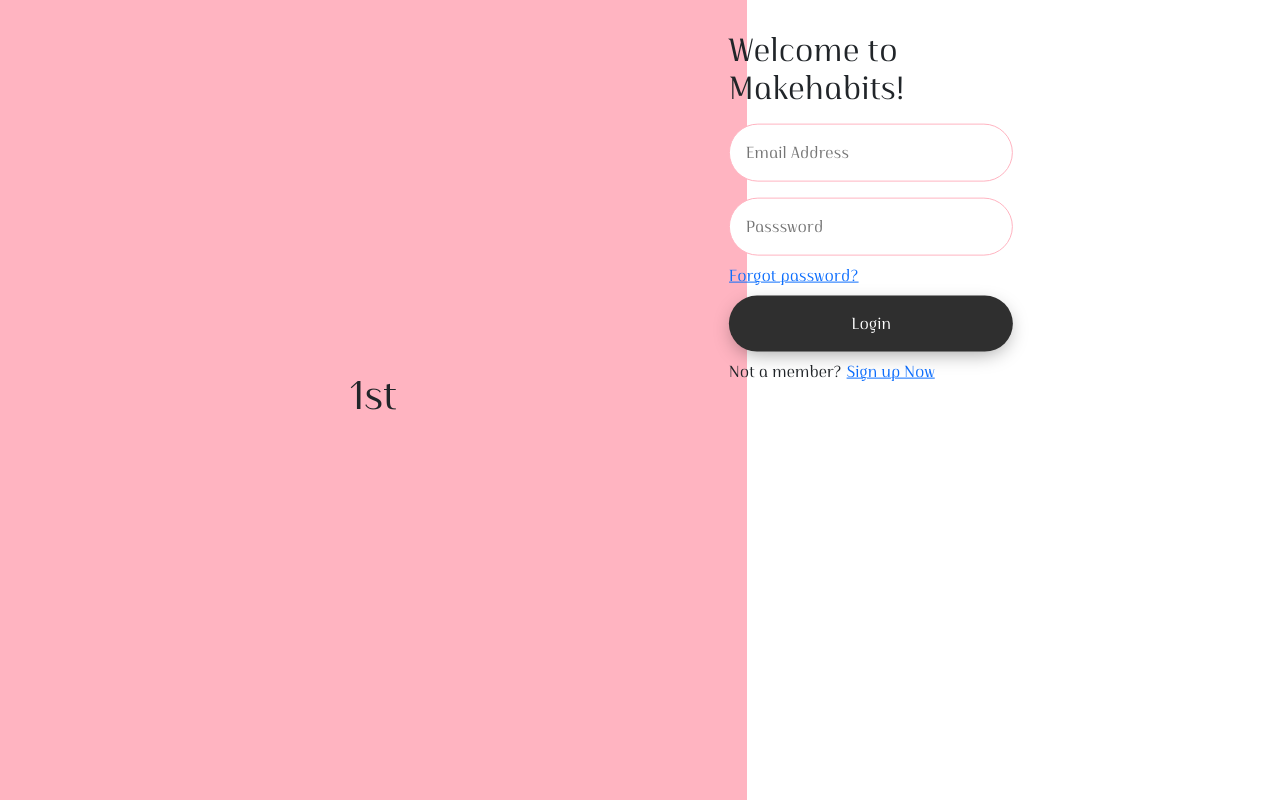
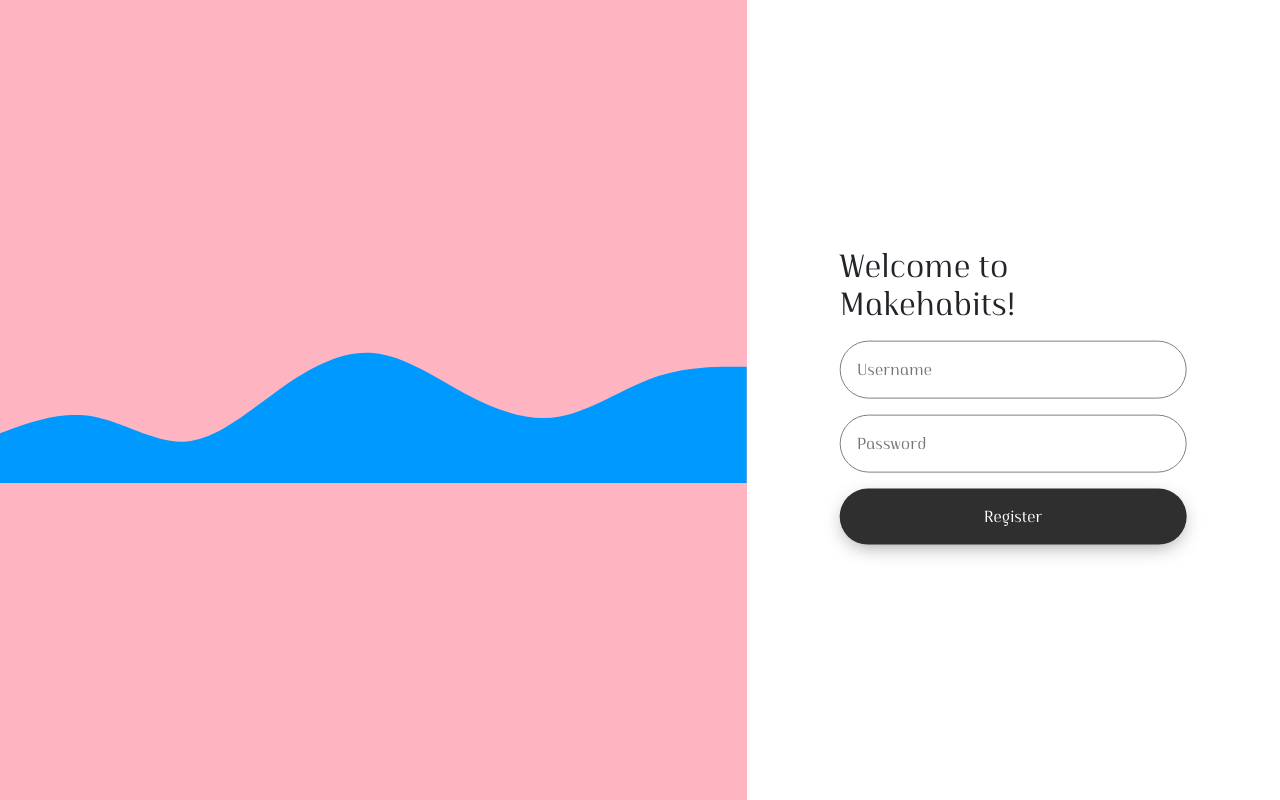
Before and after one commit to imvibbin/calendar-java, a React (Vite) app in the folder makehabits-react/: page /login in a window 1280 px wide. Built offline with nearby package versions, Linux system fonts and the light colour scheme.

Commit message:
el usuario ya se puede loguear

```diff
--- a/makehabits-react/src/pages/LoginPage.tsx
+++ b/makehabits-react/src/pages/LoginPage.tsx
@@ -1,11 +1,12 @@
 import { ChangeEvent, FormEvent, useState } from "react";
 import UserInterface from "../models/UserInterface";
-import { createUser } from "../services/UserService";
-import { Link } from "react-router-dom";
+import { loginUser } from "../services/UserService";
+import CustomError from "../models/CustomError";
+import { useNavigate } from "react-router-dom";
 
-import "./styles/LoginPage.css";
+import "./styles/RegisterPage.css";
 
-const LoginPage = () => {
+const RegisterPage = () => {
   const userInitial = {
     user_id: 0,
     username: "",
@@ -15,38 +16,60 @@
 
   const [user, setUser] = useState<UserInterface>(userInitial);
   const [btnStatus, setBtnClicked] = useState(false);
+  const navigate = useNavigate();
 
   const handleOnChange = (event: ChangeEvent<HTMLInputElement>) => {
     const { name, value } = event.target;
     setUser({ ...user, [name]: value });
   };
 
-  const handleSubmit = (event: FormEvent<HTMLFormElement>) => {
-    setBtnClicked(!btnStatus);
+  const handleSubmit = async (event: FormEvent<HTMLFormElement>) => {
+    setBtnClicked(true);
     event.preventDefault();
     console.log(`Button status: ${btnStatus}`);
     console.log(user);
-    createUser(user);
+    try {
+      const response = await loginUser(user.username, user.password);
+      localStorage.setItem("USER_DATA", JSON.stringify(response));
+      console.log("User created:", response);
+      setTimeout(() => {
+        navigate("/");
+      }, 1000);
+    } catch (error: any) {
+      const backendError = error as CustomError; // Cast to custom error type
+      if (backendError.message) {
+        console.error("Failed to authenticate user:", backendError.message);
+      } else {
+        console.error(
+          "Failed to authenticate user: An unknown error occurred.",
+        );
+      }
+    }
   };
 
   return (
     <>
       <div className="main-container container-fluid vh-100">
-        <div className="row vh-100">
-          <div className="main-container-banner col-7 d-flex align-items-center justify-content-center">
-            <h1 className="align-items-center">1st</h1>
+        <div className="row h-auto vh-100 overflow-hidden">
+          <div className="main-container-banner col-md-7 d-flex align-items-center justify-content-center overflow-hidden">
+            <svg xmlns="http://www.w3.org/2000/svg" viewBox="0 0 1440 320">
+              <path
+                fill="#0099ff"
+                fillOpacity="1"
+                d="M0,224L30,213.3C60,203,120,181,180,192C240,203,300,245,360,240C420,235,480,181,540,138.7C600,96,660,64,720,69.3C780,75,840,117,900,149.3C960,181,1020,203,1080,192C1140,181,1200,139,1260,117.3C1320,96,1380,96,1410,96L1440,96L1440,320L1410,320C1380,320,1320,320,1260,320C1200,320,1140,320,1080,320C1020,320,960,320,900,320C840,320,780,320,720,320C660,320,600,320,540,320C480,320,420,320,360,320C300,320,240,320,180,320C120,320,60,320,30,320L0,320Z"
+              ></path>
+            </svg>
           </div>
-          <div className="main-container-content col-5 d-flex align-items-center justify-content-center flex-column p-5">
-            <div className="main-container-content-form">
+          <div className="main-container-content col-5 p-5 position-relative">
+            <div className="main-container-content-form position-absolute">
               <h2>Welcome to Makehabits!</h2>
-
               <form onSubmit={handleSubmit} className="d-flex flex-column">
                 <input
                   type="text"
                   id="username"
                   className="p-3 rounded-pill"
                   name="username"
-                  placeholder="Email Address"
+                  placeholder="Username"
                   value={user.username}
                   onChange={handleOnChange}
                   required
@@ -56,34 +79,20 @@
                   id="password"
                   className="p-3 rounded-pill"
                   name="password"
-                  placeholder="Passsword"
+                  placeholder="Password"
                   value={user.password}
                   onChange={handleOnChange}
                   required
                 />
-                 <div>
-              <Link to="/login">Forgot password?</Link>
-                        </div>
                 <button
                   type="submit"
                   className={`p-3 rounded-pill mt-2 mb-2 ${
                     btnStatus ? "btn-triggered" : ""
                   }`}
                 >
-                  { btnStatus ? "Ok!" : "Login" }
-
-
-
-
+                  {btnStatus ? "Ok!" : "Register"}
                 </button>
               </form>
-              <div>
-      <p style={{ display: 'inline-block', marginRight: '5px' }}>Not a member?</p>
-      <p style={{ display: 'inline-block' }}>
-        <Link to="/registration">Sign up Now</Link>
-      </p>
-    </div>
-
             </div>
           </div>
         </div>
@@ -92,4 +101,4 @@
   );
 };
 
-export default LoginPage;
+export default RegisterPage;
```
